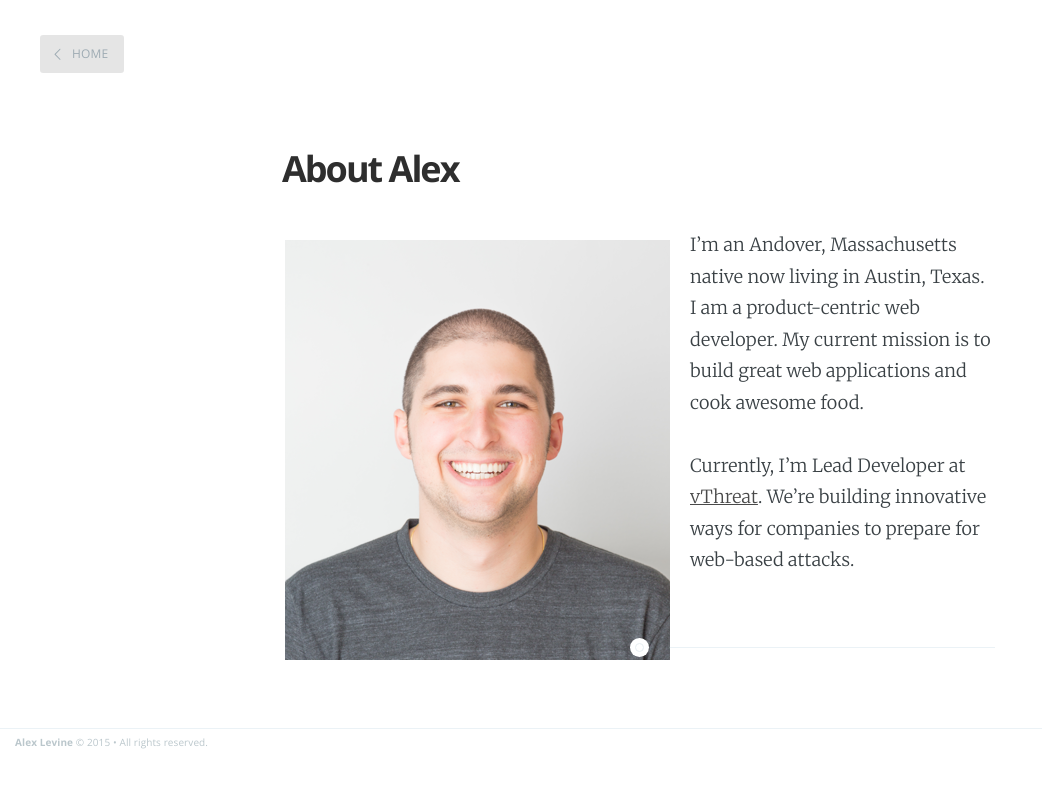
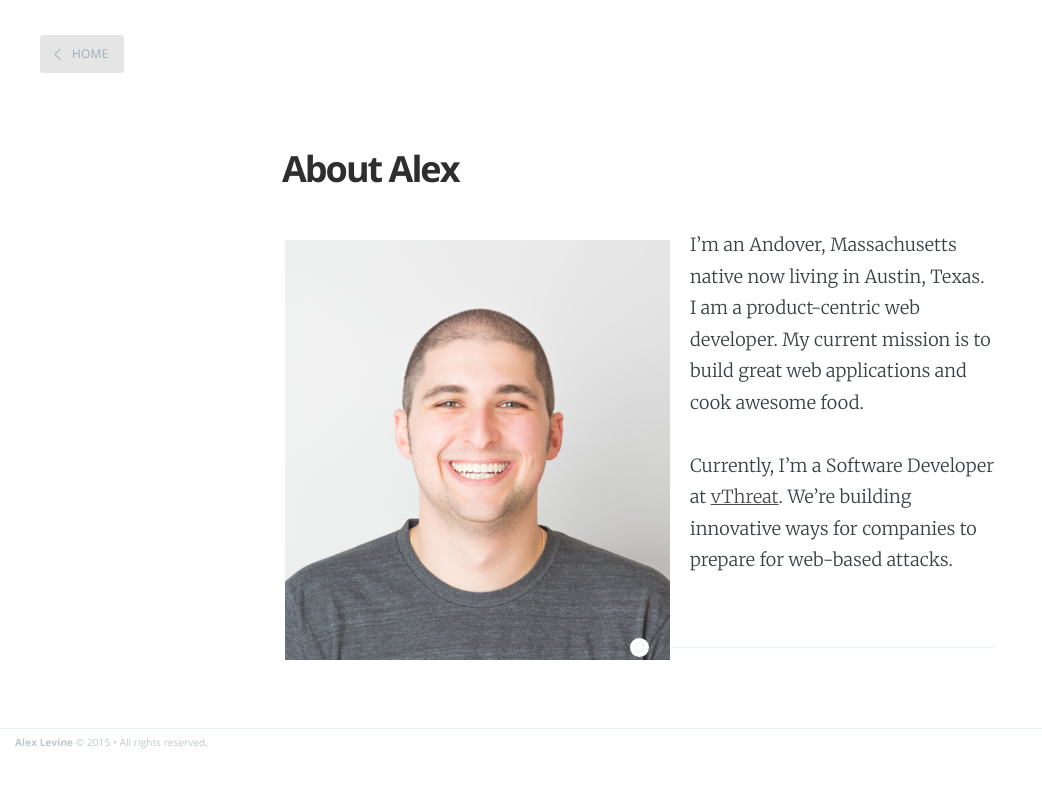
Before and after one commit to a17levine/a17levine.github.io, a Jekyll site: the page built from about.md, in a window 1280 px wide. Shown: the top 788 px of the page, without its empty margins (0-1042 px from the left). Built offline with Jekyll 4.4.1, drawn with Linux system fonts in a browser that asks for light colours; nearby versions of some CDN libraries; Markdown is read by kramdown in place of the engine named in the settings.

Commit message:
I don't know who the lead is anymore

```diff
--- a/_config.yml
+++ b/_config.yml
@@ -18,4 +18,4 @@ facebook_profile_url: 'https://www.facebook.com/alexlevine'
 # Details for the RSS feed generator
 url:            'http://alevee.me'
 author:         'Alex Levine'
-author_description: 'Web developer living in Austin, Texas. Lead developer for vThreat. I write about life, tech, business, food, and travel.'
+author_description: 'Web developer living in Austin, Texas. Developer at vThreat. I write about life, tech, business, food, and travel.'
--- a/about.md
+++ b/about.md
@@ -7,4 +7,4 @@ title: About Alex
 
 I'm an Andover, Massachusetts native now living in Austin, Texas. I am a product-centric web developer. My current mission is to build great web applications and cook awesome food.
 
-Currently, I'm Lead Developer at <a href="https://www.vthreat.com/" target="_blank">vThreat</a>. We're building innovative ways for companies to prepare for web-based attacks.
+Currently, I'm a Software Developer at <a href="https://www.vthreat.com/" target="_blank">vThreat</a>. We're building innovative ways for companies to prepare for web-based attacks.
```
